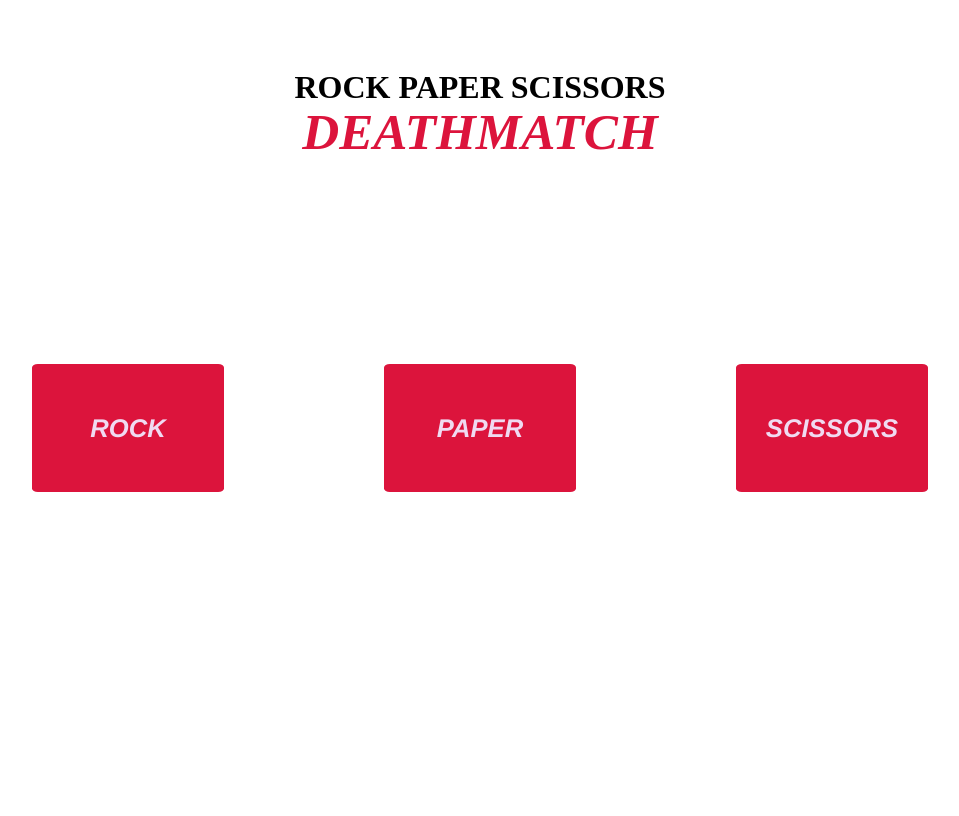
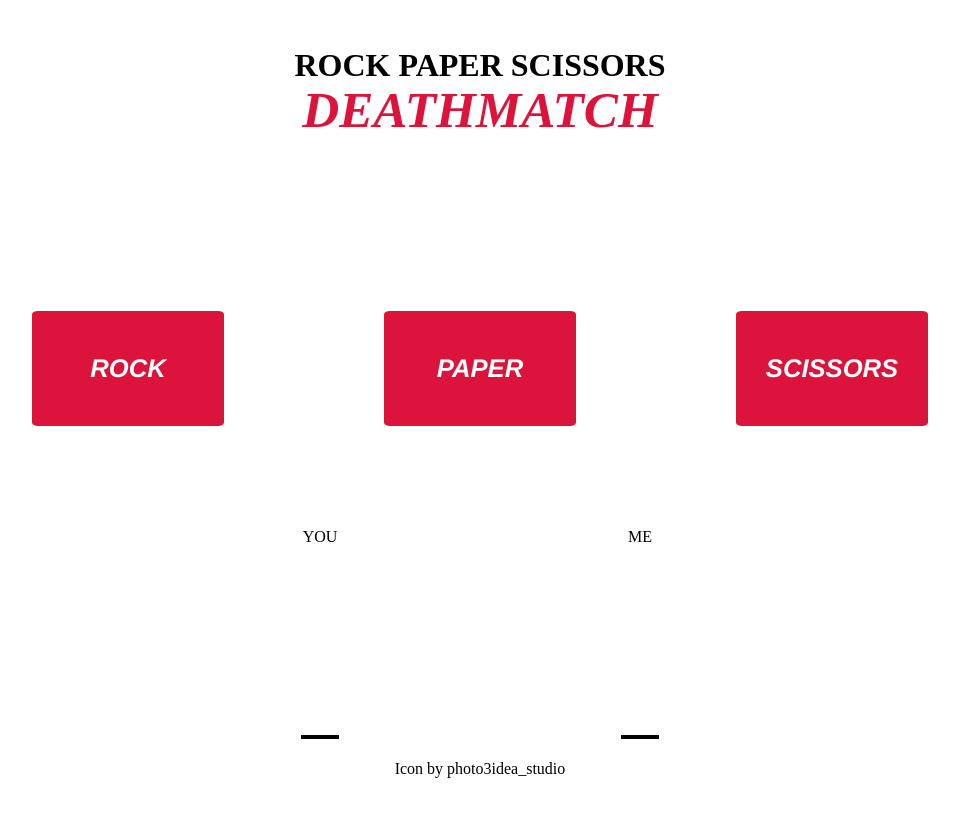
Before and after one commit to kedoshim/odin-rock-paper-scissors, a plain HTML site: page index.html in a window 1280 px wide. Both pictures are taken after a click on the button "Fight to the Death!". Shown: the whole page, without its empty margins (160-1119 px from the left). Drawn offline with Linux system fonts and the light colour scheme.

Commit message:
create scoreboard display

```diff
--- a/css/styles.css
+++ b/css/styles.css
@@ -1,29 +1,44 @@
 body {
   font-family: "Times New Roman", Times, serif, Haettenschweiler,
     "Arial Narrow Bold", sans-serif;
+  text-align: center;
   display: flex;
   flex-direction: column;
   justify-content: space-between;
   height: 100vh;
+  width: 100%;
   box-sizing: border-box;
+  margin: 0;
+  padding: 0;
+  border: 0;
+  position: fixed;
 }
 
 #title-div {
-  height: 30vh;
-  padding-top: 5vh;
+  height: 28%;
+  display: flex;
+  flex-direction: column;
+  justify-content: flex-start;
+  padding-top: 2%;
 }
 
 #result-div {
-  height: 30vh;
+  display: flex;
+  justify-content: space-around;
+  margin: 0 auto;
+  width: 50vw;
+  height: 30%;
   opacity: 0;
 }
 
 #button-div {
   display: flex;
   width: 70vw;
+  height: 28%;
   justify-content: space-between;
   align-items: center;
   margin: 0 auto;
+  padding-bottom: 2%;
 }
 
 #start {
@@ -44,7 +59,7 @@ body {
 
 .deathmatch:hover {
   transition: 0.1s;
-  color: #f0daf1;
+  color: #fff;
   font-size: 5vw;
   text-shadow: 2px 0 #000, -2px 0 #000, 0 2px #000, 0 -2px #000, 1px 1px #000,
     -1px -1px #000, 1px -1px #000, -1px 1px #000;
@@ -53,9 +68,9 @@ body {
 .button {
   font-family: "Franklin Gothic Medium", "Arial Narrow", Arial, sans-serif;
   width: 15vw;
-  height: 10vw;
+  height: 9vw;
   background-color: crimson;
-  color: #f0daf1;
+  color: #fff;
   font-weight: 900;
   font-size: 2vw;
   font-style: italic;
@@ -68,7 +83,7 @@ body {
   font-family: "Franklin Gothic Medium", "Arial Narrow", Arial, sans-serif;
   width: 15vw;
   height: 10vw;
-  background-color: #f0daf1;
+  background-color: #fff;
   color: crimson;
   font-weight: 900;
   font-size: 2.5vw;
@@ -84,3 +99,32 @@ body {
   content: "are you ready to die???";
   font-size: 2vw;
 }
+
+.scoreboard {
+  display: flex;
+  flex-direction: column-reverse;
+  width: 3vw;
+  height: 20vh;
+  border-bottom: 0.5vh solid black;
+}
+
+.resultboard {
+  display: flex;
+  flex-direction: column;
+  justify-content: space-around;
+  align-items: center;
+  width: 10vw;
+}
+
+#attribuition {
+  height: 5%;
+  font-size: 2vh;
+  text-align: center;
+  color: black;
+  text-decoration-line: none;
+}
+
+#attribuition:hover {
+  color: crimson;
+  text-decoration-line: underline;
+}
--- a/index.html
+++ b/index.html
@@ -16,6 +16,20 @@
         <span>Fight to the Death!</span>
       </button>
     </div>
-    <div id="result-div"></div>
+    <div id="result-div">
+      <div class="resultboard">
+        <div>YOU</div>
+        <div class="scoreboard" id="player-result"></div>
+      </div>
+      <div class="resultboard">
+        <div>ME</div>
+        <div class="scoreboard" id="computer-result"></div>
+      </div>
+    </div>
+    <a
+      href="https://www.freepik.com/icon/chinese-coin_2412112"
+      id="attribuition"
+      >Icon by photo3idea_studio</a
+    >
   </body>
 </html>
--- a/js/script.js
+++ b/js/script.js
@@ -2,8 +2,8 @@ const ERROR = "error";
 const ROCK = "rock";
 const PAPER = "paper";
 const SCISSORS = "scissors";
-const P1_VICTORY = 1;
-const P2_VICTORY = -1;
+const VICTORY = 1;
+const LOSS = -1;
 const DRAW = 0;
 
 const button_div = document.querySelector("#button-div");
@@ -16,8 +16,14 @@ function startGame() {
   console.log("ROCK-PAPER-SCISSORS 5 ROUND DEATHMATCH - START!");
 
   updateButtons();
+  startResultDiv();
 
   let score = 0;
+}
+
+function startResultDiv() {
+  const result_div = document.querySelector("#result-div");
+  result_div.style.opacity = "1";
 }
 
 function removeStartButton() {
@@ -59,9 +65,9 @@ function createGameButtons() {
 }
 
 function logResults(result) {
-  if (result === P1_VICTORY) {
+  if (result === VICTORY) {
     console.log("YOU WON THE DEATHMATCH!");
-  } else if (result === P2_VICTORY) {
+  } else if (result === LOSS) {
     console.log("YOU LOSE!");
   } else {
     console.log("YOU DRAW!");
@@ -88,29 +94,29 @@ function getWinner(choice1, choice2) {
         case ROCK:
           return DRAW;
         case PAPER:
-          return P2_VICTORY;
+          return LOSS;
         case SCISSORS:
-          return P1_VICTORY;
+          return VICTORY;
         default:
           return ERROR;
       }
     case PAPER:
       switch (choice2) {
         case ROCK:
-          return P1_VICTORY;
+          return VICTORY;
         case PAPER:
           return DRAW;
         case SCISSORS:
-          return P2_VICTORY;
+          return LOSS;
         default:
           return ERROR;
       }
     case SCISSORS:
       switch (choice2) {
         case ROCK:
-          return P2_VICTORY;
+          return LOSS;
         case PAPER:
-          return P1_VICTORY;
+          return VICTORY;
         case SCISSORS:
           return DRAW;
         default:
```
Also changed, not shown: img/coin.png (added), 1 other file.
